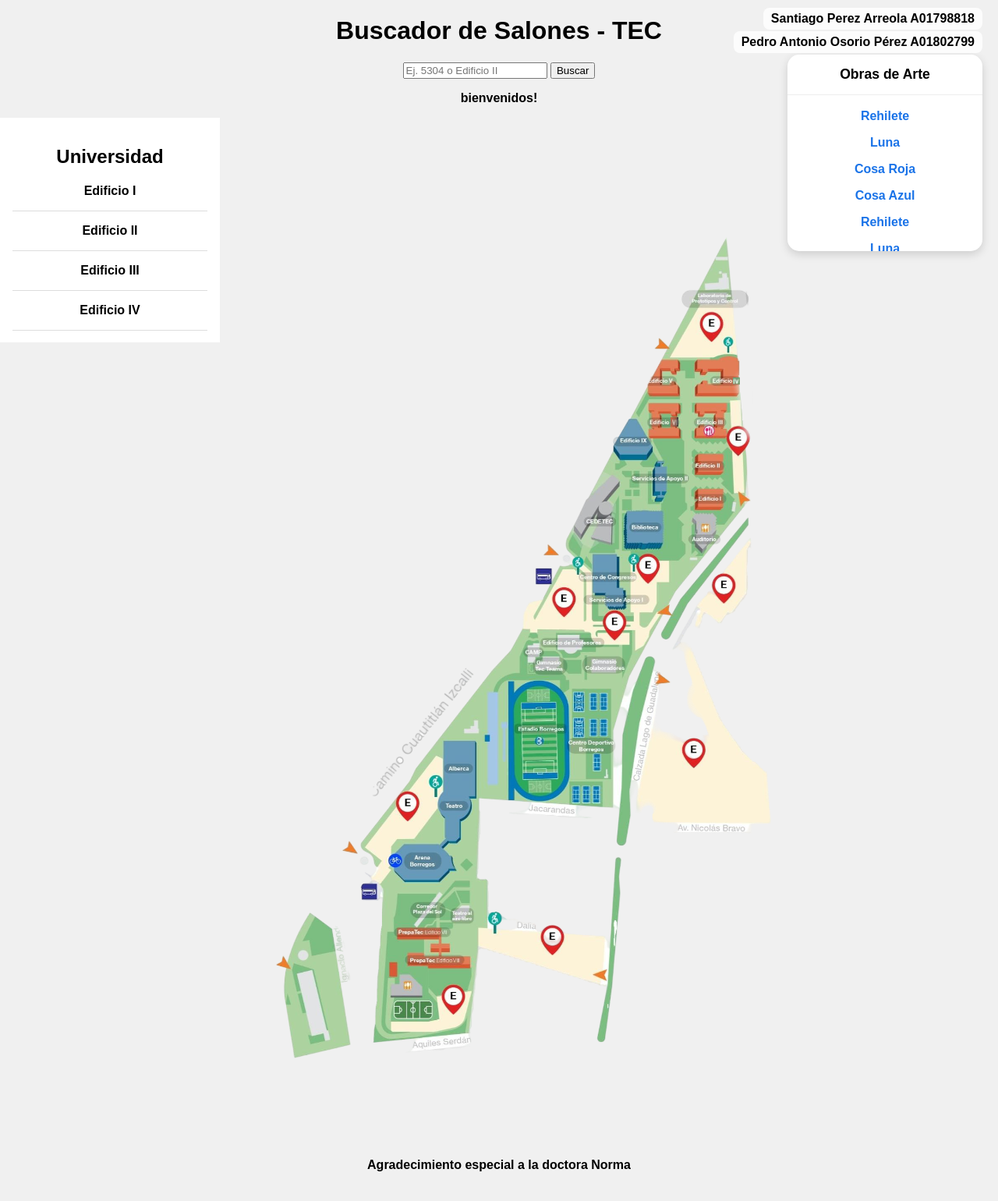
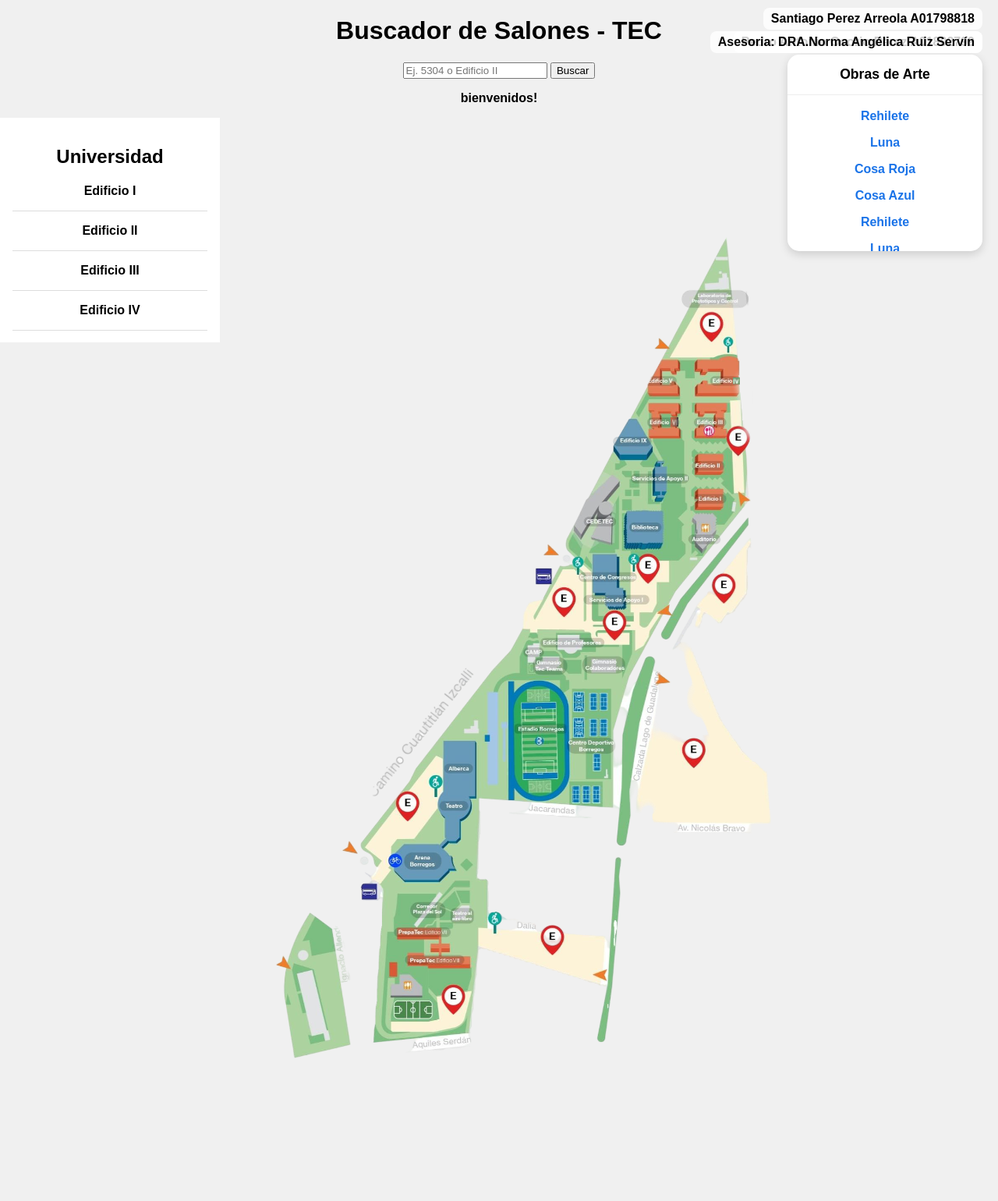
Before and after one commit to Santi2844/Santi2844.github.io, a plain HTML site: page index.html in a window 1280 px wide. Shown: the top 1540 px of the page at 78% size. Drawn offline with Linux system fonts and the light colour scheme.

Commit message:
Update index.html

```diff
--- a/index.html
+++ b/index.html
@@ -145,6 +145,7 @@
 <body>
 <div id="nombreUsuario">Santiago Perez Arreola A01798818</div>
 <div id="nombre">Pedro Antonio Osorio Pérez A01802799</div>
+<div id="nombre">Asesoria: DRA.Norma Angélica Ruiz Servín </div>
 
 
   <h1>Buscador de Salones - TEC</h1>
@@ -327,7 +328,6 @@
     <img src="MAPA.png" alt="Mapa del TEC" />
     <div id="resaltado"></div>
   </div>
-<p style="text-align: center; margin-top: 100px;">Agradecimiento especial a la doctora Norma</p>
   <script>
     const posicionesEdificios = {
 "Caseta abc": { edificio: "NA", piso: "NA", descripcion: "Entrada principal al campus", x: 485, y: 400, salon: "NA" },
```
